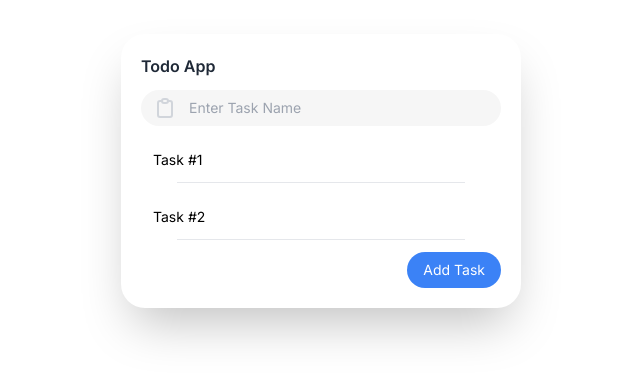
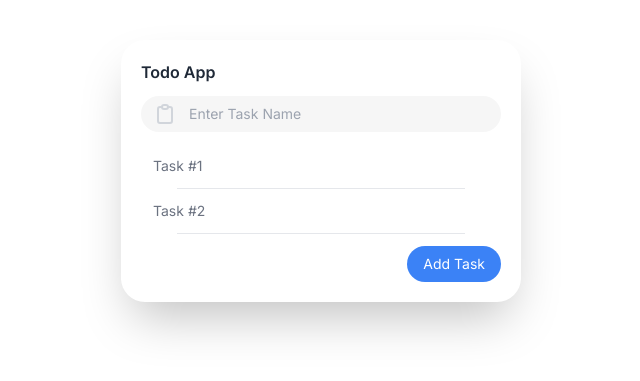
Before and after one commit to josuemartinezz/todo_angular, an Angular app: page / in a window 1280 px wide. Shown: the part 229-610 px from the top of the page, without its empty margins (319-959 px from the left). Built offline with nearby package versions, Linux system fonts and the light colour scheme.

Commit message:
✅ Linter config

```diff
--- a/src/app/app.component.html
+++ b/src/app/app.component.html
@@ -3,10 +3,12 @@
     <p class="font-semibold text-gray-800">{{ name }}</p>
     <app-input [(value)]="task" placeholder="Enter Task Name"></app-input>
     <!-- Task List -->
-    <app-task-list
-      *ngFor="let todo of filterTaks"
-      [name]="todo.task"
-    ></app-task-list>
+    <div>
+      <app-task-list
+        *ngFor="let todo of filterTaks"
+        [name]="todo.task"
+      ></app-task-list>
+    </div>
     <div class="flex justify-end">
       <app-button (click)="setTask()">Add Task</app-button>
     </div>
--- a/src/app/button/button.component.ts
+++ b/src/app/button/button.component.ts
@@ -2,15 +2,12 @@ import { Component, OnInit } from '@angular/core';
 
 @Component({
   selector: 'app-button',
-  templateUrl: './button.component.html',
-  styleUrls: ['./button.component.less']
+  templateUrl: './button.component.html'
 })
 
 export class ButtonComponent implements OnInit {
 
   constructor() { }
 
-  ngOnInit(): void {
-    console.log(this)
-  }
+  ngOnInit(): void { }
 }
--- a/src/app/input/input.component.ts
+++ b/src/app/input/input.component.ts
@@ -10,7 +10,7 @@ export class InputComponent implements OnInit {
   constructor() { }
 
   //Props
-  @Input() placeholder: string = 'Custom placeholder';
+  @Input() placeholder?: string;
   @Input() type?: string = 'text';
   @Input() value?: string;
   @Output() valueChange = new EventEmitter<string>();
--- a/src/app/task-list/task-list.component.html
+++ b/src/app/task-list/task-list.component.html
@@ -1,5 +1,7 @@
 <div class="item-task">
-  <div class="py-3 px-3 rounded-3xl text-sm cursor-pointer">
+  <div
+    class="py-3 px-3 rounded-3xl text-sm cursor-pointer text-gray-500 hover:text-black transition-all duration-300"
+  >
     {{ name }}
   </div>
   <div class="border-b-[1px] w-[80%] mx-auto"></div>
```
Also changed, not shown: package.json (line endings or trailing spaces), src/app/button/button.component.less (deleted), 1 other file (tests, documents, lock files or other folders).
